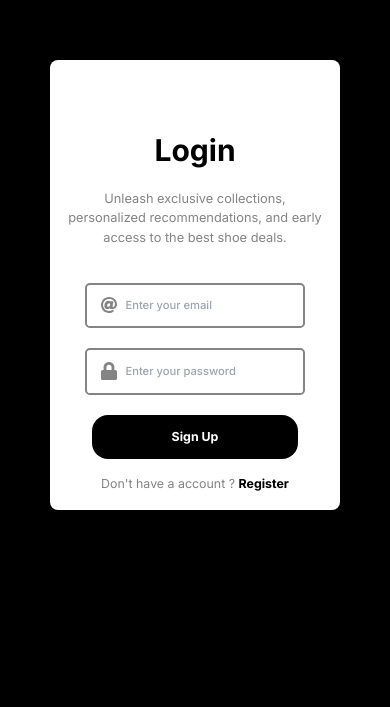
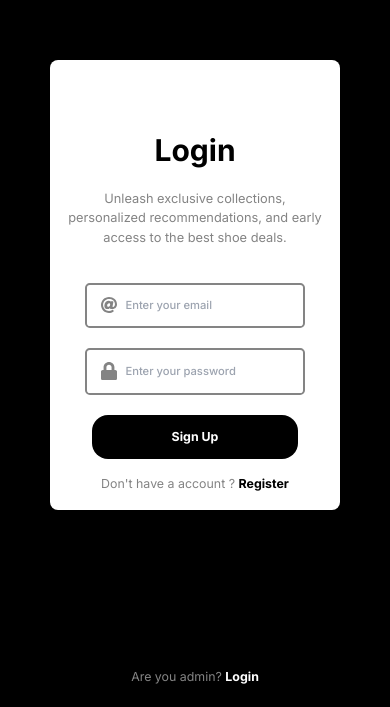
Before and after one commit to Pratik1968/footlab, a Next.js app: page /login in a window 390 px wide. Shown: the part 137-844 px from the top of the page. Built offline with nearby package versions, Linux system fonts and the light colour scheme.

Commit message:
added mobile dashboard

```diff
--- a/app/login/page.tsx
+++ b/app/login/page.tsx
@@ -28,7 +28,7 @@ export default function Login():ReactNode{
                 <Image className="absolute  hidden lg:block left-[20%] top-0" src={illustration3} alt="illustration3" height={250}/>
                 <Image className="absolute  hidden lg:block left-0 top-[25%]" src={illustration4} alt="illustration4" height={500}/>
 
-
+                <AdminText/>
         </div>
     )
 }
@@ -46,6 +46,7 @@ function SignUpContainer({signInButtonPressed,setSignInButtonPressed,password,em
 
       </div>
       <LoginText/>
+
             </div>
     )
 }
@@ -123,3 +124,11 @@ let response = await    fetch("api/user_login",{
     alert("Email not found")
 return
 }
+function AdminText():ReactNode{
+    const router = useRouter()
+    return(
+        <div className="w-full p-5 flex items-center  justify-center mt-4 fixed bottom-0 ">
+            <p className="text-[0.775rem] text-[#848484] font-normal ">Are you admin? <span className=" font-bold  cursor-pointer text-white" onClick={()=>router.push("/admin/login")} >Login</span></p>
+        </div>
+    )
+}
--- a/package.json
+++ b/package.json
@@ -9,6 +9,7 @@
     "lint": "next lint"
   },
   "dependencies": {
+    "@coreui/react": "^4.11.1",
     "class-variance-authority": "^0.7.0",
     "clsx": "^2.1.0",
     "dotenv": "^16.3.1",
@@ -21,6 +22,7 @@
     "react": "^18",
     "react-device-detect": "^2.2.3",
     "react-dom": "^18",
+    "react-select": "^5.8.0",
     "tailwind-merge": "^2.2.0",
     "tailwindcss-animate": "^1.0.7"
   },
```
Also changed, not shown: 1 other file (tests, documents, lock files or other folders).
